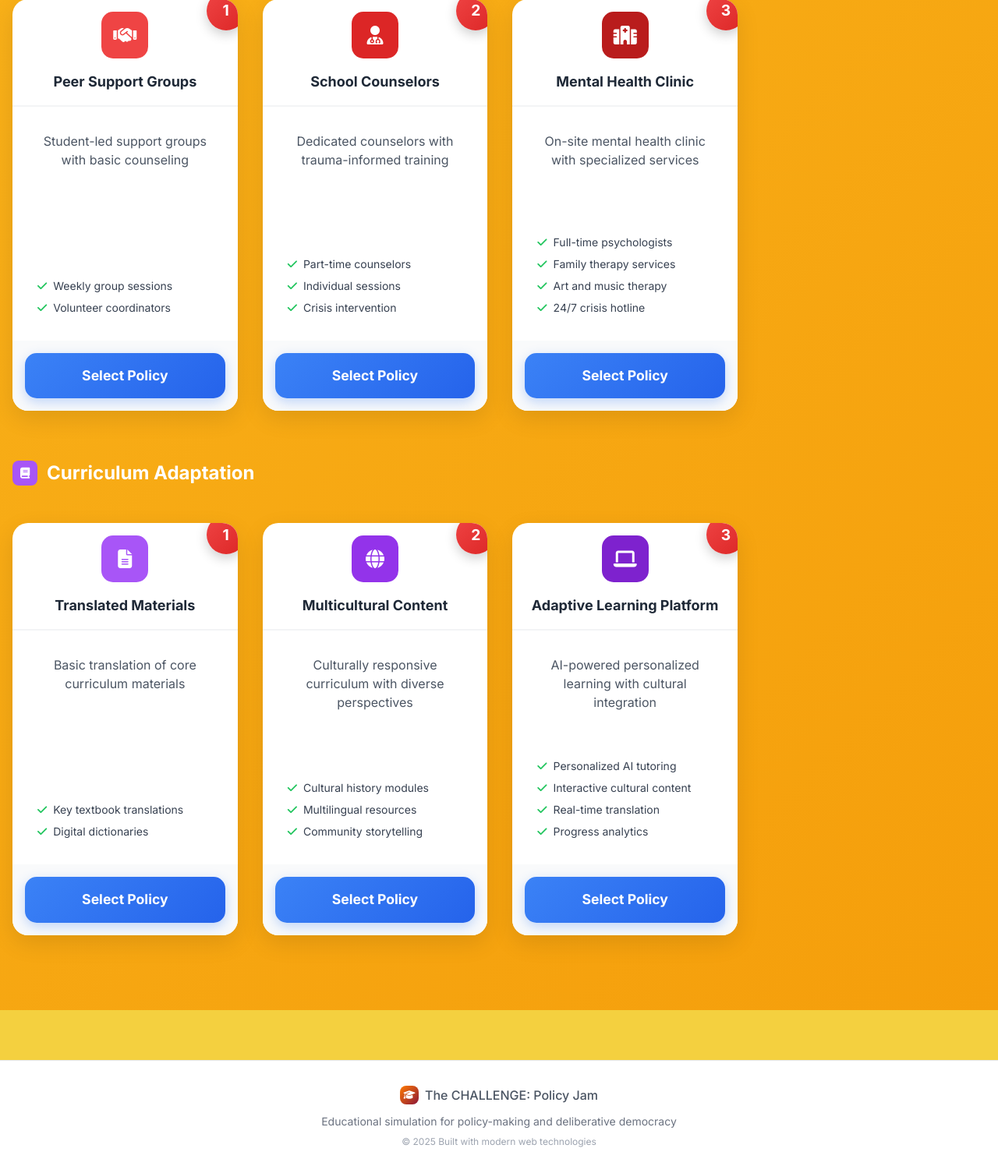
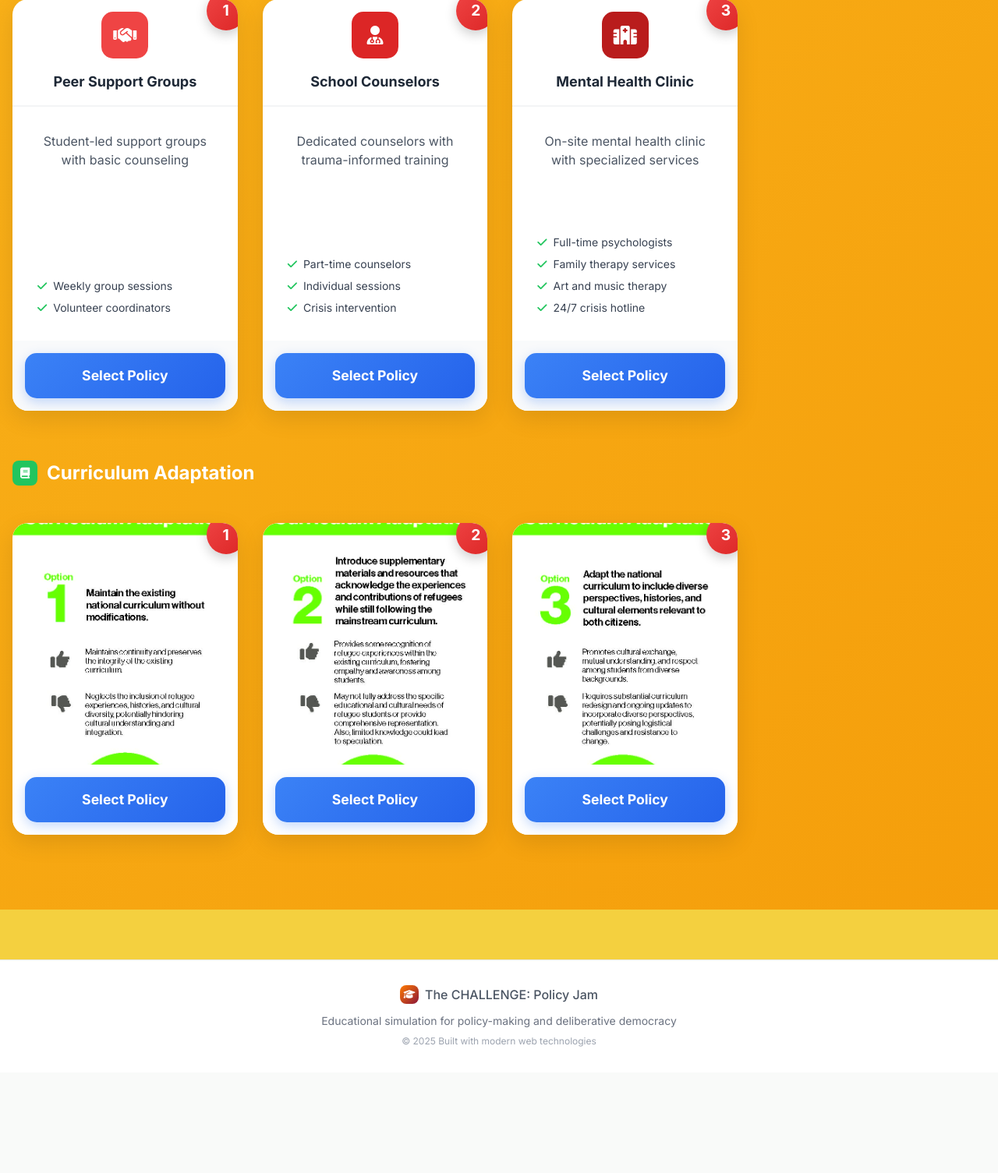
Before and after one commit to kobowood1/AIChallengeGame, a Flask app: page /card-selection in a window 1280 px wide. Shown: the part 2219-3724 px from the top of the page at 78% size. After the commit the page ends 3562 px from the top, so only its background shows below. Run offline with Flask 3, Linux system fonts and the light colour scheme; the visitor is signed in with stand-in values (Sample User, id 1); some libraries are stand-ins or nearby versions.

Commit message:
Update curriculum choices to display appealing images of policy options
Replaces text-based Curriculum Adaptation cards with image-based cards in `card_selection.html`, including new static assets.

Replit-Commit-Author: Agent
Replit-Commit-Session-Id: 86e28700-3938-4fe7-b7b2-daf0a8a3307c
Replit-Commit-Screenshot-Url: https://storage.googleapis.com/screenshot-production-us-central1/b66fccd3-3b48-4c0e-84c7-865c8f56605e/8cef14ff-e779-4cec-95be-f910b33f35d1.jpg

```diff
--- a/templates/card_selection.html
+++ b/templates/card_selection.html
@@ -175,6 +175,30 @@
     }
 
     .language-card .card-footer {
+        position: absolute;
+        bottom: 0;
+        left: 0;
+        right: 0;
+        background: white;
+        padding: 1rem;
+        border-radius: 0 0 20px 20px;
+    }
+
+    .curriculum-card {
+        position: relative;
+        padding: 0;
+        overflow: hidden;
+        height: 400px;
+    }
+
+    .curriculum-card img {
+        width: 100%;
+        height: calc(100% - 60px);
+        object-fit: cover;
+        border-radius: 20px 20px 0 0;
+    }
+
+    .curriculum-card .card-footer {
         position: absolute;
         bottom: 0;
         left: 0;
@@ -542,97 +566,31 @@
                 <!-- Curriculum Adaptation Cards -->
                 <div class="mb-8">
                     <h2 class="text-2xl font-bold text-white mb-4 flex items-center">
-                        <div class="w-8 h-8 bg-purple-500 rounded-lg flex items-center justify-center mr-3">
+                        <div class="w-8 h-8 bg-green-500 rounded-lg flex items-center justify-center mr-3">
                             <i class="fas fa-book text-white text-sm"></i>
                         </div>
                         Curriculum Adaptation
                     </h2>
                     <div class="card-deck">
-                        <div class="policy-card" data-policy="curriculum_adaptation" data-option="1" data-cost="1">
+                        <div class="policy-card curriculum-card" data-policy="curriculum_adaptation" data-option="1" data-cost="1">
                             <div class="cost-badge">1</div>
-                            <div class="card-header">
-                                <div class="policy-icon bg-purple-500">
-                                    <i class="fas fa-file-alt"></i>
-                                </div>
-                                <h3 class="text-lg font-bold text-center text-gray-800">Translated Materials</h3>
-                            </div>
-                            <div class="card-body">
-                                <p class="text-gray-600 text-center mb-4">Basic translation of core curriculum materials</p>
-                                <div class="space-y-2">
-                                    <div class="flex items-center text-sm text-gray-700">
-                                        <i class="fas fa-check text-green-500 mr-2"></i>
-                                        Key textbook translations
-                                    </div>
-                                    <div class="flex items-center text-sm text-gray-700">
-                                        <i class="fas fa-check text-green-500 mr-2"></i>
-                                        Digital dictionaries
-                                    </div>
-                                </div>
-                            </div>
+                            <img src="{{ url_for('static', filename='curriculum_option1.jpg') }}" alt="Curriculum Adaptation Option 1" class="w-full h-full object-cover rounded-lg">
                             <div class="card-footer">
                                 <button class="play-button w-full">Select Policy</button>
                             </div>
                         </div>
 
-                        <div class="policy-card" data-policy="curriculum_adaptation" data-option="2" data-cost="2">
+                        <div class="policy-card curriculum-card" data-policy="curriculum_adaptation" data-option="2" data-cost="2">
                             <div class="cost-badge">2</div>
-                            <div class="card-header">
-                                <div class="policy-icon bg-purple-600">
-                                    <i class="fas fa-globe"></i>
-                                </div>
-                                <h3 class="text-lg font-bold text-center text-gray-800">Multicultural Content</h3>
-                            </div>
-                            <div class="card-body">
-                                <p class="text-gray-600 text-center mb-4">Culturally responsive curriculum with diverse perspectives</p>
-                                <div class="space-y-2">
-                                    <div class="flex items-center text-sm text-gray-700">
-                                        <i class="fas fa-check text-green-500 mr-2"></i>
-                                        Cultural history modules
-                                    </div>
-                                    <div class="flex items-center text-sm text-gray-700">
-                                        <i class="fas fa-check text-green-500 mr-2"></i>
-                                        Multilingual resources
-                                    </div>
-                                    <div class="flex items-center text-sm text-gray-700">
-                                        <i class="fas fa-check text-green-500 mr-2"></i>
-                                        Community storytelling
-                                    </div>
-                                </div>
-                            </div>
+                            <img src="{{ url_for('static', filename='curriculum_option2.jpg') }}" alt="Curriculum Adaptation Option 2" class="w-full h-full object-cover rounded-lg">
                             <div class="card-footer">
                                 <button class="play-button w-full">Select Policy</button>
                             </div>
                         </div>
 
-                        <div class="policy-card" data-policy="curriculum_adaptation" data-option="3" data-cost="3">
+                        <div class="policy-card curriculum-card" data-policy="curriculum_adaptation" data-option="3" data-cost="3">
                             <div class="cost-badge">3</div>
-                            <div class="card-header">
-                                <div class="policy-icon bg-purple-700">
-                                    <i class="fas fa-laptop"></i>
-                                </div>
-                                <h3 class="text-lg font-bold text-center text-gray-800">Adaptive Learning Platform</h3>
-                            </div>
-                            <div class="card-body">
-                                <p class="text-gray-600 text-center mb-4">AI-powered personalized learning with cultural integration</p>
-                                <div class="space-y-2">
-                                    <div class="flex items-center text-sm text-gray-700">
-                                        <i class="fas fa-check text-green-500 mr-2"></i>
-                                        Personalized AI tutoring
-                                    </div>
-                                    <div class="flex items-center text-sm text-gray-700">
-                                        <i class="fas fa-check text-green-500 mr-2"></i>
-                                        Interactive cultural content
-                                    </div>
-                                    <div class="flex items-center text-sm text-gray-700">
-                                        <i class="fas fa-check text-green-500 mr-2"></i>
-                                        Real-time translation
-                                    </div>
-                                    <div class="flex items-center text-sm text-gray-700">
-                                        <i class="fas fa-check text-green-500 mr-2"></i>
-                                        Progress analytics
-                                    </div>
-                                </div>
-                            </div>
+                            <img src="{{ url_for('static', filename='curriculum_option3.jpg') }}" alt="Curriculum Adaptation Option 3" class="w-full h-full object-cover rounded-lg">
                             <div class="card-footer">
                                 <button class="play-button w-full">Select Policy</button>
                             </div>
```
Also changed, not shown: attached_assets/curriculumOption1_1749332954934.jpg (added), attached_assets/curriculumOption2_1749332954934.jpg (added), attached_assets/curriculumOption3_1749332954935.jpg (added), static/curriculum_option1.jpg (added), static/curriculum_option2.jpg (added), static/curriculum_option3.jpg (added).
